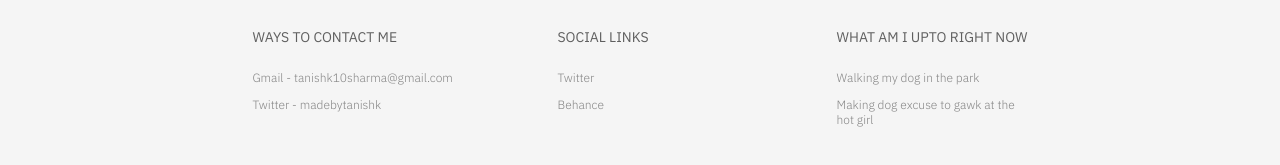
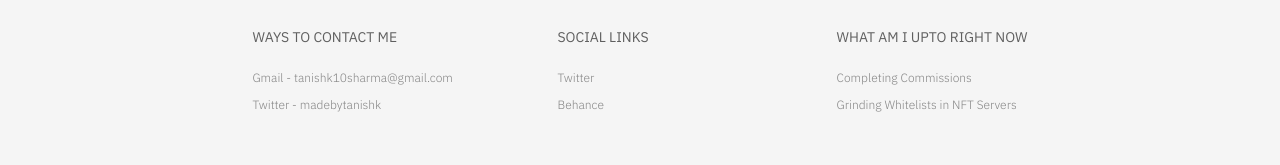
Before and after one commit to txnishk/myportfolio, a Next.js app: page / in a window 1280 px wide. Shown: the part 3317-3482 px from the top of the page. Built offline with nearby package versions, Linux system fonts and the light colour scheme.

Commit message:
Update data.js

```diff
--- a/data.js
+++ b/data.js
@@ -46,8 +46,8 @@ export default {
   currentStatus: {
     name: "What am I upto right now",
     value: [
-      "Walking my dog in the park",
-      "Making dog excuse to gawk at the hot girl",
+      "Completing Commissions",
+      "Grinding Whitelists in NFT Servers",
     ],
   },
 
```
